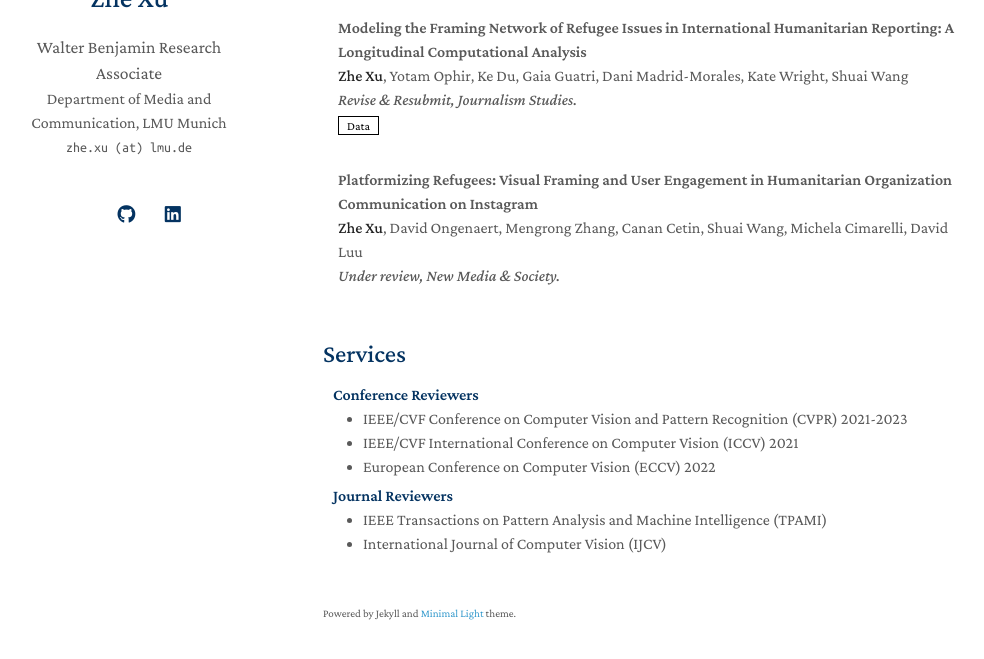
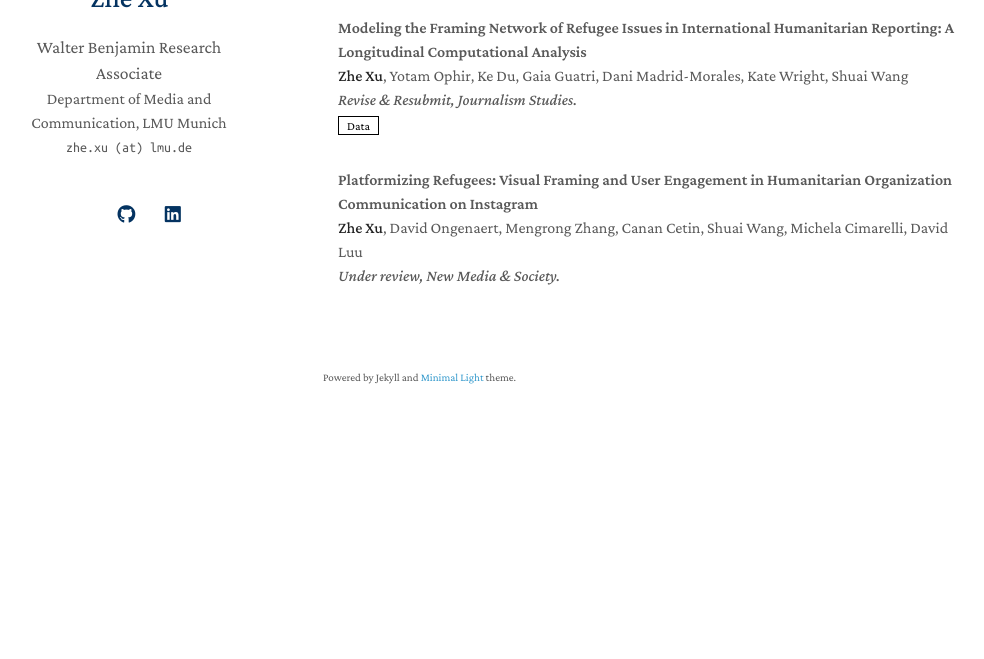
Before and after one commit to zhexuphd/newweb, a Jekyll site: the page built from index.md, in a window 1280 px wide and 900 px high, scrolled down 1209 px, cut to the strip 206-865 px from the top of the window. Shown: the whole strip, without its empty margins (147-1131 px from the left). Built offline with Jekyll 4.4.1, drawn with Linux system fonts in a browser that asks for light colours; a style sheet for code colours, icons or effects is not loaded; our own code applies the rules of GitHub Pages for plain Markdown files; after the commit the page ends 1873 px from its top, so only the background shows below that.

Commit message:
Update index.md

```diff
--- a/index.md
+++ b/index.md
@@ -24,5 +24,3 @@ For academic service, I review for journals including [Digital Journalism](https
 - **[June. 2024]** Awarded a €221,430 Walter Benjamin Grant by the DFG.
 
 {% include_relative _includes/publications.md %}
-
-{% include_relative _includes/services.md %}
```
